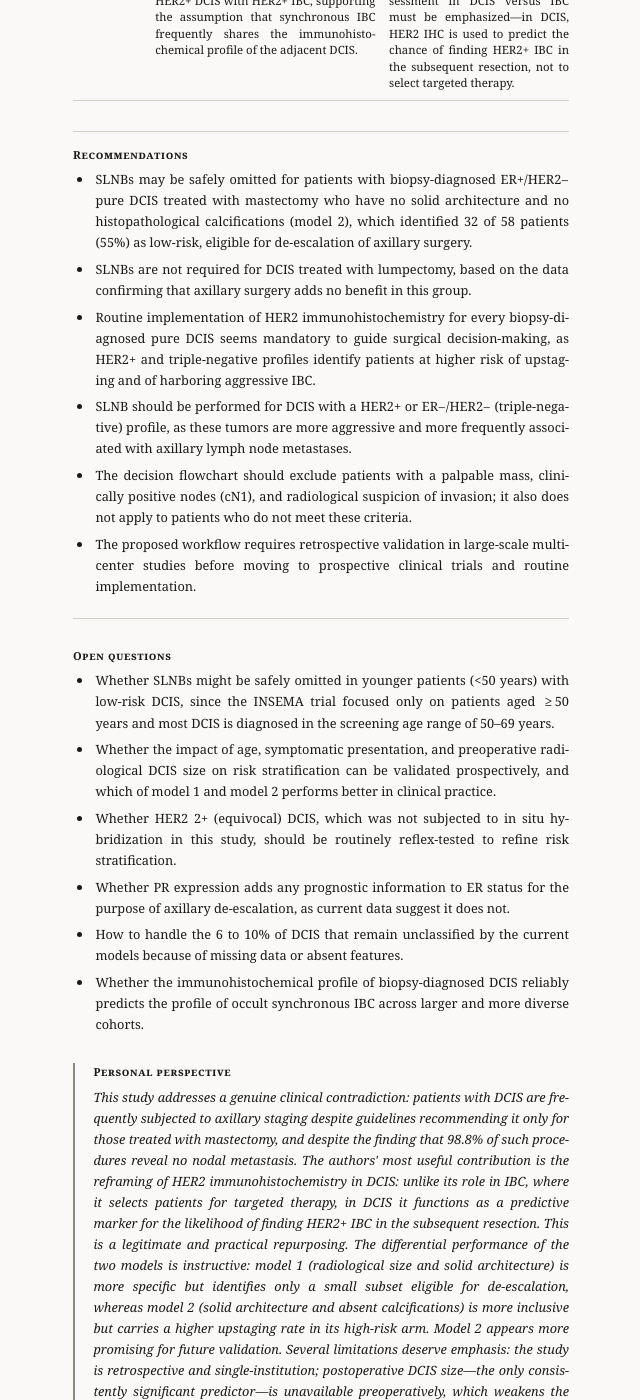
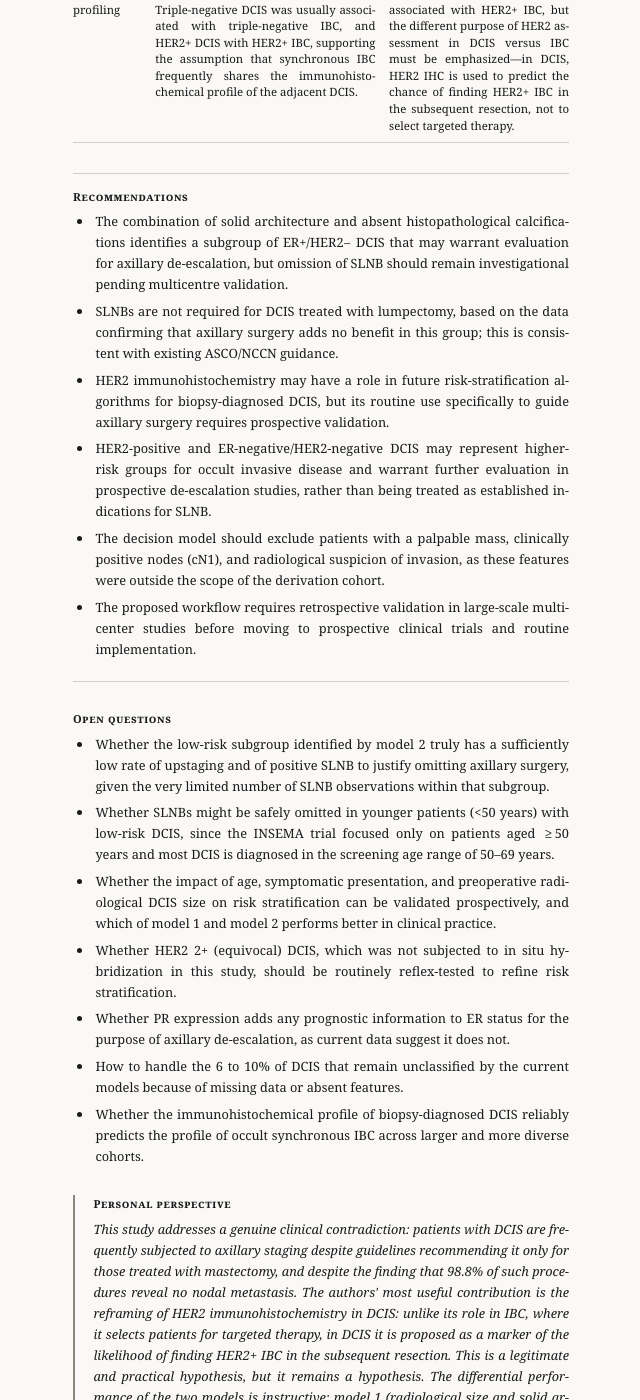
Before and after one commit to es-chng/APIF, a Jekyll site: the page built from _articles/de-escalate-DCIS.md, in a window 1280 px wide and 1400 px high, scrolled down 1807 px. Shown: the whole window, without its empty margins (319-959 px from the left). Built offline with Jekyll 4.4.1, drawn with Linux system fonts in a browser that asks for light colours; some of the changed text lies outside the part shown.

Commit message:
Update de-escalate-DCIS.md

```diff
--- a/_articles/de-escalate-DCIS.md
+++ b/_articles/de-escalate-DCIS.md
@@ -22,9 +22,10 @@
 article_type: "Evidence brief"
 
 question: >-
-  Can immunohistochemistry-based risk stratification identify a subgroup of
-  patients with biopsy-diagnosed pure ductal carcinoma in situ (DCIS) in whom
-  sentinel lymph node biopsy (SLNB) can be safely omitted?
+  Can histopathological features combined with ER and HER2 status identify a
+  subgroup of patients with biopsy-diagnosed pure ductal carcinoma in situ
+  (DCIS) at low risk of upstaging to invasive breast cancer (IBC), in whom
+  axillary surgery might eventually be de-escalated?
 
 background: >-
   DCIS is a nonobligate precursor of invasive breast cancer (IBC) in which
@@ -32,18 +33,19 @@
   Treatment is remarkably similar to that of IBC despite different biology.
   Approximately 20% of patients with a preoperative biopsy diagnosis of pure
   DCIS upstage to IBC after surgery, most likely because occult synchronous IBC
-  was present but not sampled at biopsy. SLNB is performed to compensate for
-  this upstaging risk. Although ASCO/NCCN guidelines recommend SLNB only for
-  patients with DCIS treated with mastectomy, application of these
-  recommendations is variable in routine practice: 98.8% of patients with DCIS
-  who underwent axillary surgery had no lymph node metastasis and were thus
-  overtreaded, exposing them to postoperative pain, reduced shoulder mobility,
-  lymphedema, and seroma formation. De-escalation is already established for
-  early IBC, with the INSEMA, SOUND, BOOG 2013-08, and NAUTILUS trials showing
-  SLNB may be safely omitted in clinically node-negative, ER+/HER2− early
-  disease. Riggi and colleagues therefore sought to identify robust biomarkers
-  distinguishing DCIS with low versus high risk of upstaging to IBC, with the
-  goal of safely omitting SLNB.
+  was present but not sampled at biopsy. Sentinel lymph node biopsy (SLNB) is
+  performed to compensate for this upstaging risk. Although ASCO/NCCN
+  guidelines recommend SLNB only for patients with DCIS treated with
+  mastectomy, application of these recommendations is variable in routine
+  practice: 98.8% of patients with DCIS who underwent axillary surgery had no
+  lymph node metastasis and were thus overtreated, exposing them to
+  postoperative pain, reduced shoulder mobility, lymphedema, and seroma
+  formation. De-escalation is already established for early IBC, with the
+  INSEMA, SOUND, BOOG 2013-08, and NAUTILUS trials showing SLNB may be safely
+  omitted in clinically node-negative, ER+/HER2− early disease. Riggi and
+  colleagues therefore sought to identify biomarkers distinguishing DCIS with
+  low versus high risk of upstaging to IBC, with the ultimate goal of
+  informing future de-escalation of axillary surgery.
 
 evidence:
   - source: "Riggi et al. (2026); retrospective cohort of 258 DCIS lesions (252 patients)"
@@ -54,20 +56,21 @@
     limitation: "Postoperative DCIS size is never available at the time of preoperative biopsy and was therefore not corrected for in the main multivariate model; nuclear grading in DCIS is prone to interobserver variability and was not implemented in the flowchart."
   - source: "Riggi et al. (2026); development and testing of decision models in the ER+/HER2− mastectomy arm"
     finding: "Model 1, based on radiological size >20 mm and/or solid architecture, classified 42 of 58 ER+/HER2− DCIS treated with mastectomy (72%) as high-risk, 10 (17%) as low-risk, and 6 (10%) as unclassified. In the low-risk group, 1 of 10 (10%) upstaged to pT1c, but none of the 3 SLNBs was positive. Model 2, based on solid architecture and/or absent histopathological calcifications, classified 26 of 58 (45%) as high-risk and 32 of 58 (55%) as low-risk; in the high-risk arm, 10 of 26 (39%) upstaged to IBC, and 2 of 20 SLNBs (28%) showed axillary metastases."
-    limitation: "Model 1 identified only a small subgroup (~12% of the ER+/HER2− mastectomy cohort, 4% of the total cohort) eligible for de-escalation; HER2 IHC was regarded as positive only when score 3+ because equivocal 2+ DCIS was not subjected to in situ hybridization; PR expression was not included because its clinical relevance for DCIS treatment is unclear."
+    limitation: "Model 1 identified only a small subgroup (~12% of the ER+/HER2− mastectomy cohort, 4% of the total cohort) eligible for potential de-escalation; HER2 IHC was regarded as positive only when score 3+ because equivocal 2+ DCIS was not subjected to in situ hybridization; PR expression was not included because its clinical relevance for DCIS treatment is unclear."
   - source: "Riggi et al. (2026); ER and HER2 immunohistochemistry profiling"
     finding: "Among 258 DCIS, 23% were HER2+ (score 3+), 73% were HER2−, and IHC was unavailable in 4%. Using a 10% cut-off for ER positivity, 7% were ER−/HER2−, and 67% were ER+/HER2−. Triple-negative DCIS was usually associated with triple-negative IBC, and HER2+ DCIS with HER2+ IBC, supporting the assumption that synchronous IBC frequently shares the immunohistochemical profile of the adjacent DCIS."
     limitation: "Only HER2 3+ DCIS was regarded as HER2+ because HER2 2+ lesions were not subjected to in situ hybridization; none of the 31 upstaged HER2− DCIS were associated with HER2+ IBC, but the different purpose of HER2 assessment in DCIS versus IBC must be emphasized—in DCIS, HER2 IHC is used to predict the chance of finding HER2+ IBC in the subsequent resection, not to select targeted therapy."
 
 recommendations:
-  - "SLNBs may be safely omitted for patients with biopsy-diagnosed ER+/HER2− pure DCIS treated with mastectomy who have no solid architecture and no histopathological calcifications (model 2), which identified 32 of 58 patients (55%) as low-risk, eligible for de-escalation of axillary surgery."
-  - "SLNBs are not required for DCIS treated with lumpectomy, based on the data confirming that axillary surgery adds no benefit in this group."
-  - "Routine implementation of HER2 immunohistochemistry for every biopsy-diagnosed pure DCIS seems mandatory to guide surgical decision-making, as HER2+ and triple-negative profiles identify patients at higher risk of upstaging and of harboring aggressive IBC."
-  - "SLNB should be performed for DCIS with a HER2+ or ER−/HER2− (triple-negative) profile, as these tumors are more aggressive and more frequently associated with axillary lymph node metastases."
-  - "The decision flowchart should exclude patients with a palpable mass, clinically positive nodes (cN1), and radiological suspicion of invasion; it also does not apply to patients who do not meet these criteria."
+  - "The combination of solid architecture and absent histopathological calcifications identifies a subgroup of ER+/HER2− DCIS that may warrant evaluation for axillary de-escalation, but omission of SLNB should remain investigational pending multicentre validation."
+  - "SLNBs are not required for DCIS treated with lumpectomy, based on the data confirming that axillary surgery adds no benefit in this group; this is consistent with existing ASCO/NCCN guidance."
+  - "HER2 immunohistochemistry may have a role in future risk-stratification algorithms for biopsy-diagnosed DCIS, but its routine use specifically to guide axillary surgery requires prospective validation."
+  - "HER2-positive and ER-negative/HER2-negative DCIS may represent higher-risk groups for occult invasive disease and warrant further evaluation in prospective de-escalation studies, rather than being treated as established indications for SLNB."
+  - "The decision model should exclude patients with a palpable mass, clinically positive nodes (cN1), and radiological suspicion of invasion, as these features were outside the scope of the derivation cohort."
   - "The proposed workflow requires retrospective validation in large-scale multicenter studies before moving to prospective clinical trials and routine implementation."
 
 open_questions:
+  - "Whether the low-risk subgroup identified by model 2 truly has a sufficiently low rate of upstaging and of positive SLNB to justify omitting axillary surgery, given the very limited number of SLNB observations within that subgroup."
   - "Whether SLNBs might be safely omitted in younger patients (<50 years) with low-risk DCIS, since the INSEMA trial focused only on patients aged ≥50 years and most DCIS is diagnosed in the screening age range of 50–69 years."
   - "Whether the impact of age, symptomatic presentation, and preoperative radiological DCIS size on risk stratification can be validated prospectively, and which of model 1 and model 2 performs better in clinical practice."
   - "Whether HER2 2+ (equivocal) DCIS, which was not subjected to in situ hybridization in this study, should be routinely reflex-tested to refine risk stratification."
@@ -82,14 +85,17 @@
   98.8% of such procedures reveal no nodal metastasis. The authors' most
   useful contribution is the reframing of HER2 immunohistochemistry in DCIS:
   unlike its role in IBC, where it selects patients for targeted therapy, in
-  DCIS it functions as a predictive marker for the likelihood of finding
-  HER2+ IBC in the subsequent resection. This is a legitimate and practical
-  repurposing. The differential performance of the two models is instructive:
-  model 1 (radiological size and solid architecture) is more specific but
-  identifies only a small subset eligible for de-escalation, whereas model 2
-  (solid architecture and absent calcifications) is more inclusive but carries
-  a higher upstaging rate in its high-risk arm. Model 2 appears more promising
-  for future validation. Several limitations deserve emphasis: the study is
+  DCIS it is proposed as a marker of the likelihood of finding HER2+ IBC in
+  the subsequent resection. This is a legitimate and practical hypothesis, but
+  it remains a hypothesis. The differential performance of the two models is
+  instructive: model 1 (radiological size and solid architecture) is more
+  specific but identifies only a small subset potentially eligible for
+  de-escalation, whereas model 2 (solid architecture and absent calcifications)
+  is more inclusive but carries a higher upstaging rate in its high-risk arm.
+  Model 2 appears more promising for future validation, yet it identified only
+  32 of 58 patients as low-risk, and the number of SLNB observations in that
+  subgroup was very small—so the safety of omitting SLNB cannot be inferred
+  from these data. Several limitations deserve emphasis: the study is
   retrospective and single-institution; postoperative DCIS size—the only
   consistently significant predictor—is unavailable preoperatively, which
   weakens the practical applicability of the multivariate model; and nuclear
@@ -104,10 +110,9 @@
   overtreatment for a common diagnosis.
 
 bottom_line: >-
-  A decision flowchart combining ER/HER2 immunohistochemistry with solid
-  architecture and absent calcifications identified over half of ER+/HER2−
-  DCIS mastectomy patients as low-risk, in whom sentinel lymph node biopsy
-  may be safely omitted—pending multicenter validation.
+  Histology plus ER/HER2 status identifies a low-risk DCIS subgroup that may
+  warrant evaluation for axillary de-escalation, but omitting sentinel node
+  biopsy remains investigational pending multicentre validation.
 
 references:
   - "Riggi JAM, Galant C, Bouzin C, et al. An Immunohistochemistry-based Decision Flowchart to De-escalate Axillary Surgery for Biopsy-Diagnosed Pure Ductal Carcinoma In Situ (DCIS) of the Breast. Mod Pathol. 2026;39(9):101040. doi:10.1016/j.modpat.2026.101040"
```
